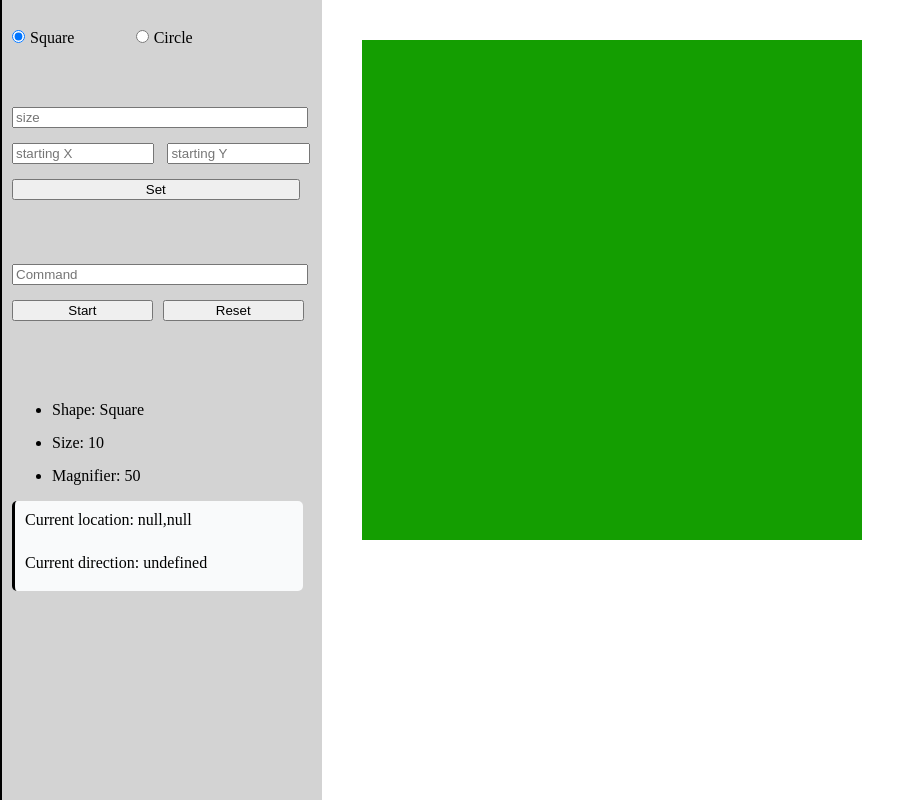
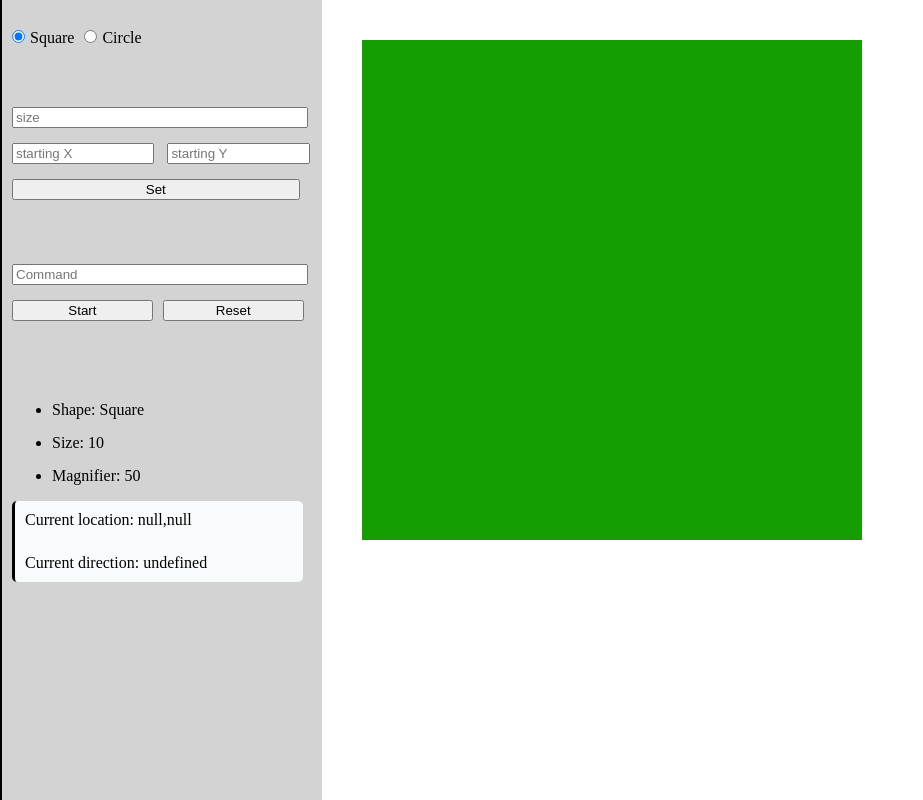
Before and after one commit to sheon/EhsanAbdolmajidi-Jayway, a plain HTML site: page Robot-Jayway/index.html in a window 1280 px wide. Shown: the whole page, without its empty margins (0-923 px from the left). Drawn offline with Linux system fonts and the light colour scheme.

Commit message:
container now is more flexible

```diff
--- a/Robot-Jayway/style.css
+++ b/Robot-Jayway/style.css
@@ -10,7 +10,8 @@ body{
 }
 
 .container{
-    height: 100vh;
+    height: auto;
+    min-height: 100vh;
     left:0;
     display:flex;
 }
@@ -23,7 +24,7 @@ body{
     z-index:99999 ;
     position: sticky;
     bottom: 0px;
-
+    height:auto;
 }
 #form > * {
     width: 90%;
@@ -32,7 +33,7 @@ body{
 
 #roomContainer{
     width:75vw;
-    height: 100%;
+    height: auto;
     left:25vw;
     z-index: 99999;
     overflow: scroll;
@@ -49,8 +50,10 @@ p{
     margin-bottom:5px;
 }
 
-label{
-    margin-right:4vw;
+label {
+    position: relative;
+    display: inline;
+
 }
 
 .slider{
@@ -88,7 +91,7 @@ li{
     background-color: #f9fafb;
     border-radius: 5px;
     width:90%;
-    height: 90px;
+    height: auto;
     border-left: 3px solid;
 }
 #result > *{
```
